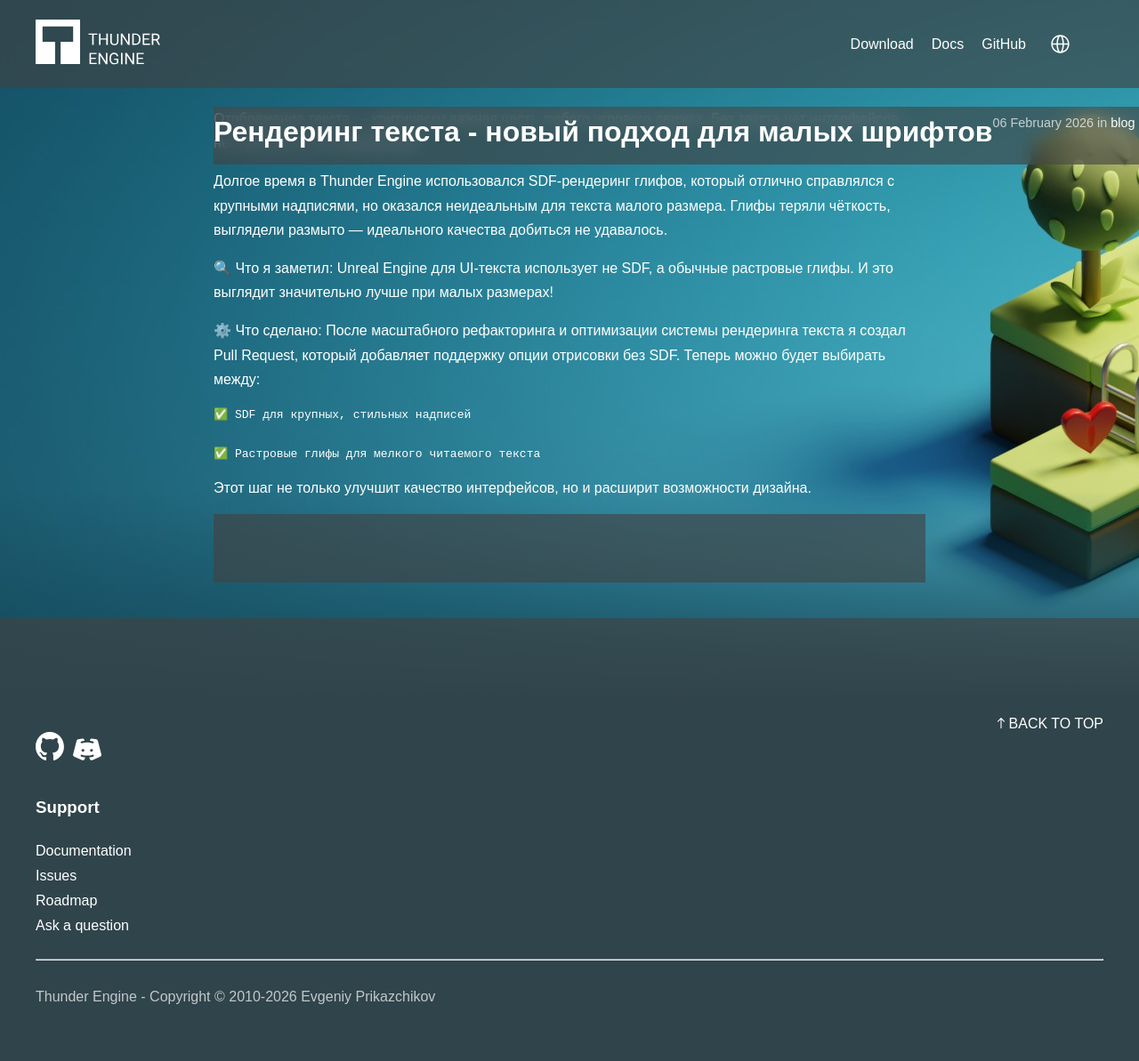
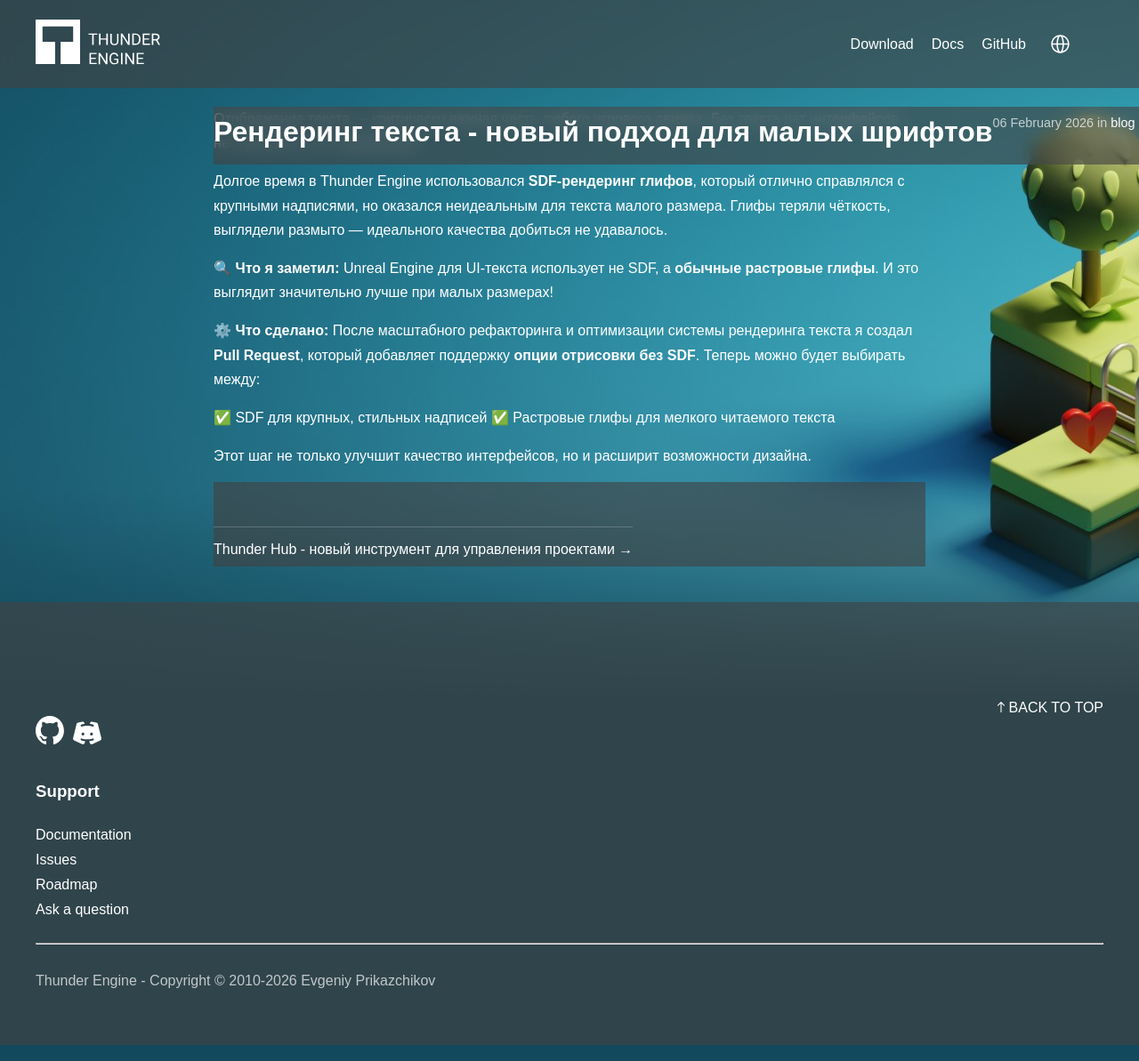
Before and after one commit to thunder-engine/thunderengine.org, a Jekyll site: the page built from _posts/2026-02-06-Fonts-rendering.md, in a window 1280 px wide and 1193 px high. Shown: the whole window at 89% size. Built offline with Jekyll 4.4.1, drawn with Linux system fonts in a browser that asks for light colours.

Commit message:
New blog post

```diff
--- a/_posts/2026-02-06-Fonts-rendering.md
+++ b/_posts/2026-02-06-Fonts-rendering.md
@@ -2,22 +2,21 @@
 layout: post
 title: Рендеринг текста - новый подход для малых шрифтов
 image: /media/2026-02-06.jpg
-categories: [blog]
+categories:
+  - blog
 pinned: false
 ---
-
 Отображение текста — критически важная часть любого игрового движка. Без текста нет интерфейсов, нет диалогов, нет информации.
 
-Долгое время в Thunder Engine использовался SDF-рендеринг глифов, который отлично справлялся с крупными надписями, но оказался неидеальным для текста малого размера. Глифы теряли чёткость, выглядели размыто — идеального качества добиться не удавалось.
+Долгое время в Thunder Engine использовался **SDF-рендеринг глифов**, который отлично справлялся с крупными надписями, но оказался неидеальным для текста малого размера. Глифы теряли чёткость, выглядели размыто — идеального качества добиться не удавалось.
 
-🔍 Что я заметил:
-Unreal Engine для UI-текста использует не SDF, а обычные растровые глифы. И это выглядит значительно лучше при малых размерах!
+**🔍 Что я заметил:**
+Unreal Engine для UI-текста использует не SDF, а **обычные растровые глифы**. И это выглядит значительно лучше при малых размерах!
 
-⚙️ Что сделано:
-После масштабного рефакторинга и оптимизации системы рендеринга текста я создал Pull Request, который добавляет поддержку опции отрисовки без SDF. Теперь можно будет выбирать между:
+**⚙️ Что сделано:**
+После масштабного рефакторинга и оптимизации системы рендеринга текста я создал **Pull Request**, который добавляет поддержку **опции отрисовки без SDF**. Теперь можно будет выбирать между:
 
-    ✅ SDF для крупных, стильных надписей
-
-    ✅ Растровые глифы для мелкого читаемого текста
+✅ SDF для крупных, стильных надписей
+✅ Растровые глифы для мелкого читаемого текста
 
 Этот шаг не только улучшит качество интерфейсов, но и расширит возможности дизайна.
```
Also changed, not shown: _posts/2026-02-16-Thunder-hub.md (added, +27 -0 lines), media/2026-02-16.jpg (added), 1 other file.
